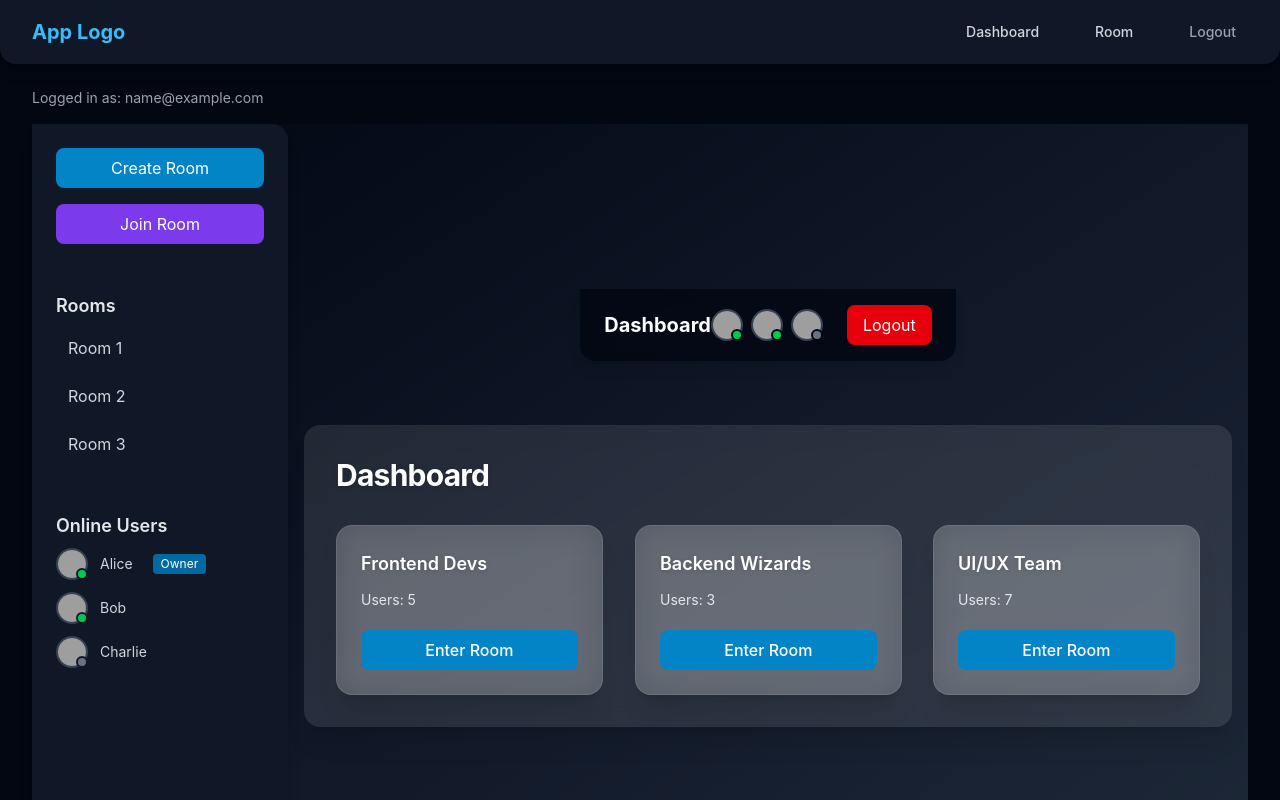
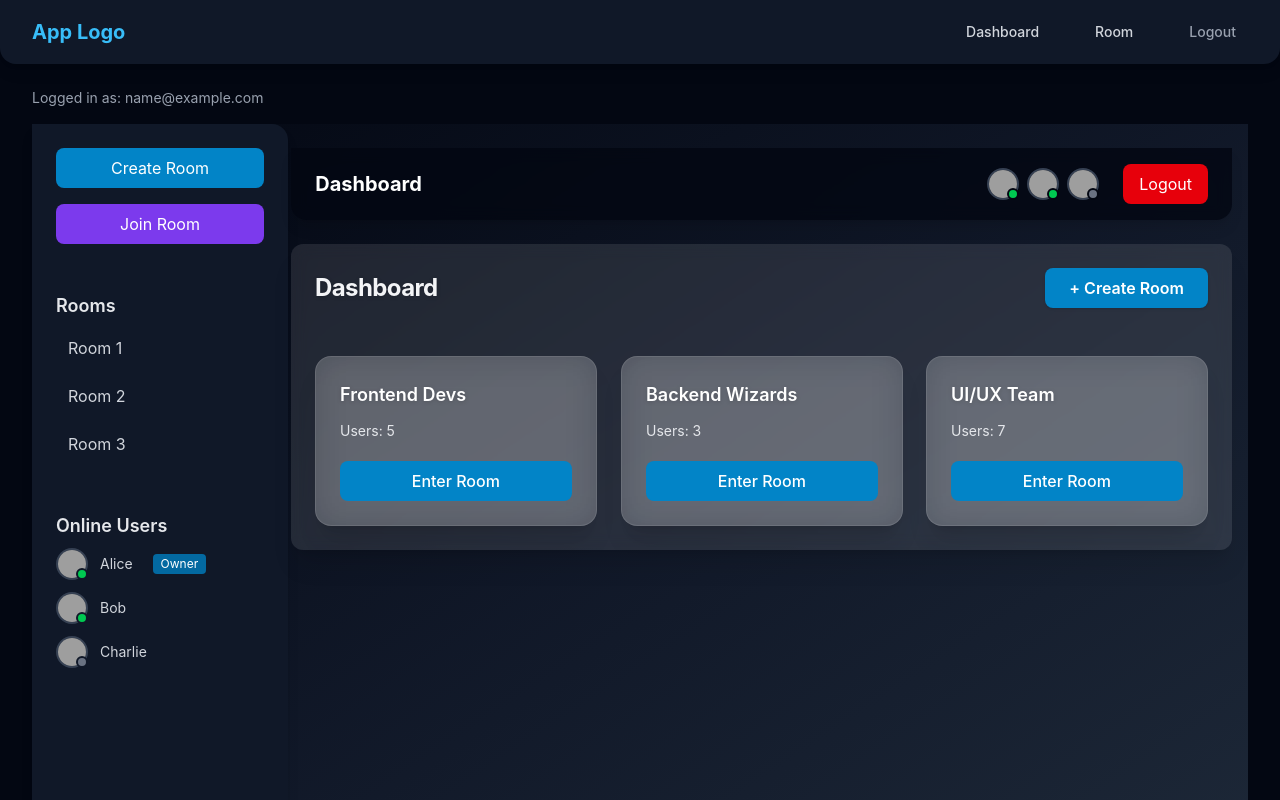
Before and after one commit to omadityajha/ORJ, a React (Vite) app in the folder Client/: page / in a window 1280 px wide. Both pictures are taken after typing "name@example.com", "Sample123" into the empty fields and a click on the button "Sign in". Shown: the top 800 px of the page. Built offline with nearby package versions, Linux system fonts and the light colour scheme; grey boxes are pictures that could not be loaded.

Commit message:
feat: UI enhancements

```diff
--- a/Client/package.json
+++ b/Client/package.json
@@ -16,6 +16,7 @@
     "editor": "^1.0.0",
     "fabric": "^6.7.0",
     "lodash": "^4.17.21",
+    "lucide-react": "^0.525.0",
     "monaco-editor": "^0.52.2",
     "react": "^19.1.0",
     "react-dom": "^19.1.0",
--- a/Client/src/pages/Dashboard/Dashboard.tsx
+++ b/Client/src/pages/Dashboard/Dashboard.tsx
@@ -1,8 +1,9 @@
-import Header from '../../components/Header';
-import Sidebar from '../../components/Sidebar';
-import RoomCard from '../../components/RoomCard';
+import React from 'react';
+import Sidebar from '@components/Sidebar';
+import Header from '@components/Header';
+import RoomCard from '@components/RoomCard';
 import { useNavigate } from 'react-router-dom';
-import { useRoom } from '../../context/RoomContext';
+import { useRoom } from '@context/RoomContext';
 
 const dummyRooms = [
   { id: 1, name: 'Frontend Devs', users: 5 },
@@ -10,7 +11,7 @@ const dummyRooms = [
   { id: 3, name: 'UI/UX Team', users: 7 },
 ];
 
-const Dashboard = () => {
+const Dashboard: React.FC = () => {
   const navigate = useNavigate();
   const { joinRoom } = useRoom();
 
@@ -21,16 +22,30 @@ const Dashboard = () => {
   };
 
   return (
-    <div className="flex h-screen bg-gradient-to-br from-gray-950 via-gray-900 to-gray-800">
-      <Sidebar />
-      <main className="flex-1 flex flex-col items-center justify-center min-h-screen">
-        <Header />
-        <div className="w-full max-w-6xl px-4 py-8 flex flex-col items-center">
-          <div className="w-full rounded-2xl bg-white/10 backdrop-blur-md shadow-xl p-8 mt-8 animate-fade-in">
-            <h1 className="text-3xl font-bold text-white mb-8 tracking-tight drop-shadow">Dashboard</h1>
-            <section className="grid grid-cols-1 md:grid-cols-2 lg:grid-cols-3 gap-8">
-              {dummyRooms.map((room) => (
-                <RoomCard key={room.id} {...room}/>
+    <div className="min-h-screen w-full bg-gradient-to-br from-background-dark via-gray-900 to-gray-800 grid grid-cols-1 lg:grid-cols-5 grid-rows-6">
+      {/* Sidebar: vertical on lg, horizontal bar on mobile */}
+      <aside className="lg:col-span-1 row-span-1 lg:row-span-6 max-lg:fixed max-lg:top-0 max-lg:left-0 max-lg:w-full max-lg:h-20 max-lg:z-20 max-lg:flex max-lg:items-center max-lg:justify-between max-lg:bg-background-dark max-lg:shadow-xl">
+        <Sidebar />
+      </aside>
+      {/* Main content area */}
+      <main className="lg:col-span-4 row-span-5 flex flex-col min-h-0 max-lg:mt-20">
+        <div className="flex flex-col h-full w-full max-w-7xl mx-auto px-2 sm:px-4 py-6">
+          {/* Header fixed within main content */}
+          <Header />
+          {/* Dashboard card wrapper */}
+          <div className="w-full mt-6 rounded-xl bg-white/10 backdrop-blur shadow-xl animate-fade-in p-6 flex flex-col gap-6">
+            <div className="flex flex-col sm:flex-row sm:items-center sm:justify-between gap-4 mb-6">
+              <h1 className="text-2xl font-bold text-text-primary tracking-tight drop-shadow">Dashboard</h1>
+              <button
+                className="btn btn-primary px-6 py-2 rounded-lg text-white font-semibold shadow hover:bg-primary-700 transition"
+                onClick={handleCreateRoom}
+              >
+                + Create Room
+              </button>
+            </div>
+            <section className="grid grid-cols-1 md:grid-cols-2 lg:grid-cols-3 gap-6">
+              {dummyRooms.map((room, idx) => (
+                <RoomCard key={room.id} {...room} index={idx} />
               ))}
             </section>
           </div>
@@ -39,4 +54,5 @@ const Dashboard = () => {
     </div>
   );
 };
+
 export default Dashboard;
--- a/Client/vite.config.ts
+++ b/Client/vite.config.ts
@@ -1,8 +1,14 @@
-import { defineConfig } from 'vite'
-import react from '@vitejs/plugin-react'
-import tailwindcss from "@tailwindcss/vite"
+import { defineConfig } from 'vite';
+import react from '@vitejs/plugin-react';
+import tailwindcss from '@tailwindcss/vite';
 
-// https://vite.dev/config/
 export default defineConfig({
-  plugins: [react(),tailwindcss()],
-})
+  plugins: [react(), tailwindcss()],
+  resolve: {
+    alias: {
+      '@components': '/src/components',
+      '@context': '/src/context',
+      // Add more if needed
+    },
+  },
+});
```
Also changed, not shown: Client/tsconfig.app.json (+6 -1 lines), 1 other file (tests, documents, lock files or other folders).
